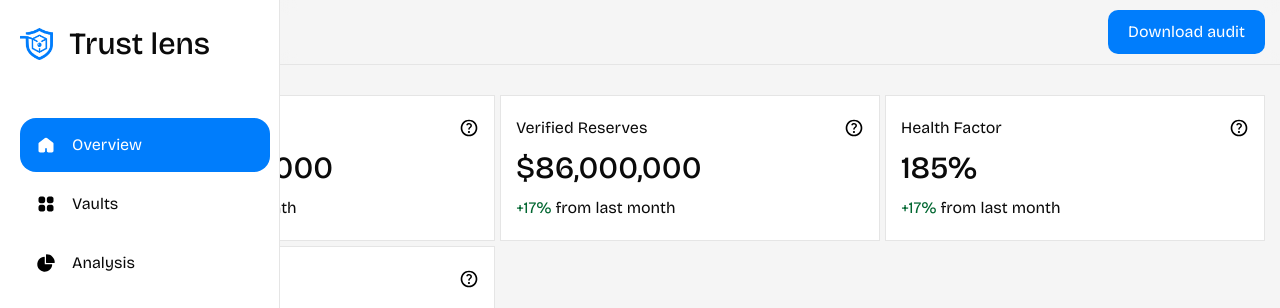
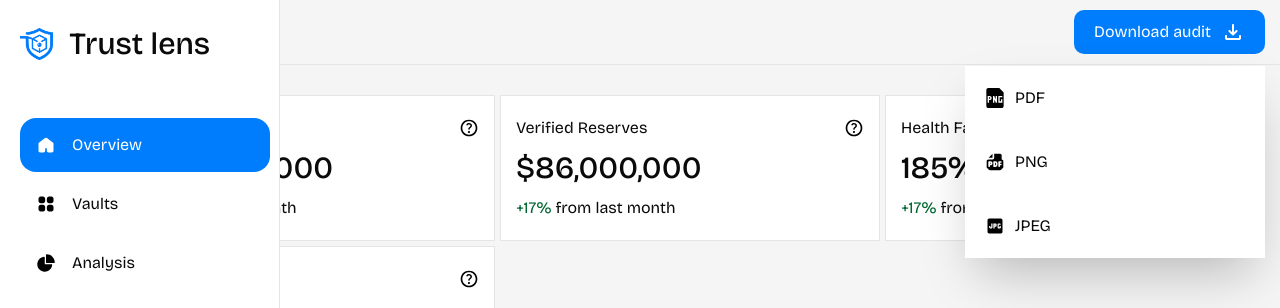
Before and after one commit to Mr-Aceil/Trust-Lens, a React (Vite) app: page / in a window 1280 px wide. Both pictures are taken after a click on the button "Download audit". Shown: the top 308 px of the page. Built offline with nearby package versions, Linux system fonts and the light colour scheme.

Commit message:
Added some new features to the donwload audit button

```diff
--- a/src/Components/Buttons/DownloadAudit.tsx
+++ b/src/Components/Buttons/DownloadAudit.tsx
@@ -1,12 +1,22 @@
-import '../../index.css'
+import '@/index.css'
 
 type Props={
     name: string;
     others?: string;
+    onclick?: () => void;
 }
 
-export default function DownloadAudit({name='button', others='max-[850px]:hidden'}:Props) {
+export default function DownloadAudit({name='button', others='max-[850px]:hidden', onclick}:Props) {
+
+    const Downlaod= <svg width="24" height="24" viewBox="0 0 24 24" fill="none" xmlns="http://www.w3.org/2000/svg">
+                    <path d="M11.625 15.513C11.5083 15.471 11.4 15.4 11.3 15.3L7.7 11.7C7.5 11.5 7.404 11.2667 7.412 11C7.42 10.7333 7.516 10.5 7.7 10.3C7.9 10.1 8.13767 9.996 8.413 9.988C8.68833 9.98 8.92567 10.0757 9.125 10.275L11 12.15V5C11 4.71667 11.096 4.47934 11.288 4.288C11.48 4.09667 11.7173 4.00067 12 4C12.2827 3.99934 12.5203 4.09534 12.713 4.288C12.9057 4.48067 13.0013 4.718 13 5V12.15L14.875 10.275C15.075 10.075 15.3127 9.979 15.588 9.987C15.8633 9.995 16.1007 10.0993 16.3 10.3C16.4833 10.5 16.5793 10.7333 16.588 11C16.5967 11.2667 16.5007 11.5 16.3 11.7L12.7 15.3C12.6 15.4 12.4917 15.471 12.375 15.513C12.2583 15.555 12.1333 15.5757 12 15.575C11.8667 15.5743 11.7417 15.5537 11.625 15.513ZM6 20C5.45 20 4.97933 19.8043 4.588 19.413C4.19667 19.0217 4.00067 18.5507 4 18V16C4 15.7167 4.096 15.4793 4.288 15.288C4.48 15.0967 4.71733 15.0007 5 15C5.28267 14.9993 5.52033 15.0953 5.713 15.288C5.90567 15.4807 6.00133 15.718 6 16V18H18V16C18 15.7167 18.096 15.4793 18.288 15.288C18.48 15.0967 18.7173 15.0007 19 15C19.2827 14.9993 19.5203 15.0953 19.713 15.288C19.9057 15.4807 20.0013 15.718 20 16V18C20 18.55 19.8043 19.021 19.413 19.413C19.0217 19.805 18.5507 20.0007 18 20H6Z" fill="white"/>
+                    </svg>
+
+
     return (
-        <button className={`text-white rounded-[10px] bg-blue hover:bg-blue7 text-p px-20 py-10 ${others}`}>{name}</button>
+        <button onClick={onclick} className={`text-white flex gap-10 rounded-[10px] bg-blue hover:bg-blue7 text-p px-20 py-10 ${others}`}>
+            {name}
+            {Downlaod}
+        </button>
     )
 }
--- /dev/null
+++ b/src/Components/DownloadOptions/DownloadOptions.tsx
@@ -0,0 +1,19 @@
+import '@/index.css'
+import DownloadOptions2 from './Options'
+import PNG from '@/assets/Download-Audit/Download-Options/PNG.svg'
+import PDF from '@/assets/Download-Audit/Download-Options/PDF.svg'
+import JPEG from '@/assets/Download-Audit/Download-Options/JPEG.svg'
+
+type Props={
+    triggerOptions: string;
+}
+
+export default function DownloadOptions({triggerOptions}:Props) {
+    return (
+        <section className={`flex-col absolute right-0 top-[3.5em] w-300 bg-white shadow-2xl ${triggerOptions}`}>
+            <DownloadOptions2 name='PDF' icon={PNG}/>
+            <DownloadOptions2 name='PNG' icon={PDF}/>
+            <DownloadOptions2 name='JPEG' icon={JPEG}/>
+        </section>
+    )
+}
--- /dev/null
+++ b/src/Components/DownloadOptions/Options.tsx
@@ -0,0 +1,15 @@
+import '@/index.css'
+
+type Props={
+    name: string;
+    icon: string;
+}
+
+export default function Options({name, icon}:Props) {
+    return (
+        <section className='p-20 hover:bg-buttonh flex gap-10 items-center'>
+            <img src={icon} alt="Option icon" className='w-20 h-20' />
+            <p>{name}</p>
+        </section>
+    )
+}
--- a/src/Components/Nav-bar/nav.tsx
+++ b/src/Components/Nav-bar/nav.tsx
@@ -1,11 +1,15 @@
 import '../../index.css'
-import Button from '../../Components/Buttons/DownloadAudit'
-import Hamburger from '../../assets/Nav/Hamburger/Hamnurger.svg'
+import Button from '../Buttons/DownloadAudit'
+import Hamburger from '@/assets/Nav/Hamburger/Hamnurger.svg'
 import Cancel from '../../assets/Nav/Hamburger/cancel.svg'
 import { useState } from 'react'
 import Logo from '../logo'
 import Pages from '../Sidebar/HamburgerPages'
 import DownloadButton from '../../assets/Download-Audit/material-symbols_download-rounded.svg'
+import DownlaodOptions1 from '@/Components/DownloadOptions/DownloadOptions'
+import DownlaodOptions2 from '@/Components/DownloadOptions/Options'
+
+
 
 type Props={
     name: string
@@ -46,6 +50,7 @@ export default function nav({name='Page Name',
                             }:Props) {
 
     const [hamburger, sethamburger] = useState(true)
+    const [Options, setOptions] = useState(true)
 
     const Overviewicon= <svg width="20" height="20" viewBox="0 0 20 20" fill={oicon} xmlns="http://www.w3.org/2000/svg">
                             <path d="M16.6667 15.8333V8.74996C16.6667 8.62059 16.6366 8.49299 16.5787 8.37728C16.5208 8.26157 16.4368 8.16091 16.3333 8.08329L10.5 3.70829C10.3558 3.60011 10.1803 3.54163 10 3.54163C9.8197 3.54163 9.64426 3.60011 9.50001 3.70829L3.66668 8.08329C3.56318 8.16091 3.47918 8.26157 3.42132 8.37728C3.36346 8.49299 3.33334 8.62059 3.33334 8.74996V15.8333C3.33334 16.0543 3.42114 16.2663 3.57742 16.4225C3.7337 16.5788 3.94566 16.6666 4.16668 16.6666H7.50001C7.72102 16.6666 7.93299 16.5788 8.08927 16.4225C8.24555 16.2663 8.33334 16.0543 8.33334 15.8333V13.3333C8.33334 13.1123 8.42114 12.9003 8.57742 12.744C8.7337 12.5878 8.94566 12.5 9.16668 12.5H10.8333C11.0544 12.5 11.2663 12.5878 11.4226 12.744C11.5789 12.9003 11.6667 13.1123 11.6667 13.3333V15.8333C11.6667 16.0543 11.7545 16.2663 11.9108 16.4225C12.067 16.5788 12.279 16.6666 12.5 16.6666H15.8333C16.0544 16.6666 16.2663 16.5788 16.4226 16.4225C16.5789 16.2663 16.6667 16.0543 16.6667 15.8333Z" fill={oicon} stroke={oicon} stroke-width="1.66667" stroke-linecap="round" stroke-linejoin="round"/>
@@ -79,10 +84,23 @@ export default function nav({name='Page Name',
                     <p className='text-h5 font-medium'>{name}</p>
                 </div>
             </div>
-            <Button name='Download audit'/>
+
+            <section className='relative block max-[850px]:hidden'>
+                <Button onclick={() => setOptions(!Options)} name='Download audit'/>
+
+                {/* Download Options */}
+                <DownlaodOptions1 triggerOptions={Options ? 'hidden' : 'flex'}/>
+
+            </section>
 
             {/* Hamburger Button */}
-            <img src={DownloadButton} alt="Downlaod audit button" className='hidden max-[850px]:block'/>
+            <section className='relative hidden max-[850px]:block'>
+                <img onClick={() => setOptions(!Options)} src={DownloadButton} alt="Downlaod audit button"/>
+
+                {/* Download Options */}
+                <DownlaodOptions1 triggerOptions={Options ? 'hidden' : 'flex'}/>
+
+            </section>
         </nav>
 
         {/* Hamburger */}
@@ -113,6 +131,10 @@ export default function nav({name='Page Name',
             </section>
         </section>
         </section>
+
+
+
+
         </>
     )
 }
--- a/src/index.css
+++ b/src/index.css
@@ -66,13 +66,17 @@
   --spacing-50: 50px;
   --spacing-54: 54px;
   --spacing-100: 100px;
+  --spacing-150: 150px;
+  --spacing-200: 200px;
   --spacing-220: 220px;
   --spacing-250: 250px;
+  --spacing-300: 300px;
   --spacing-350: 350px;
   --spacing-500: 500px;
 
   /* Spacing */
   --height-viewport:100vh;
+  --width-viewport:100vw;
 
   /* Rounded */
   --radius-6:6px;
```
